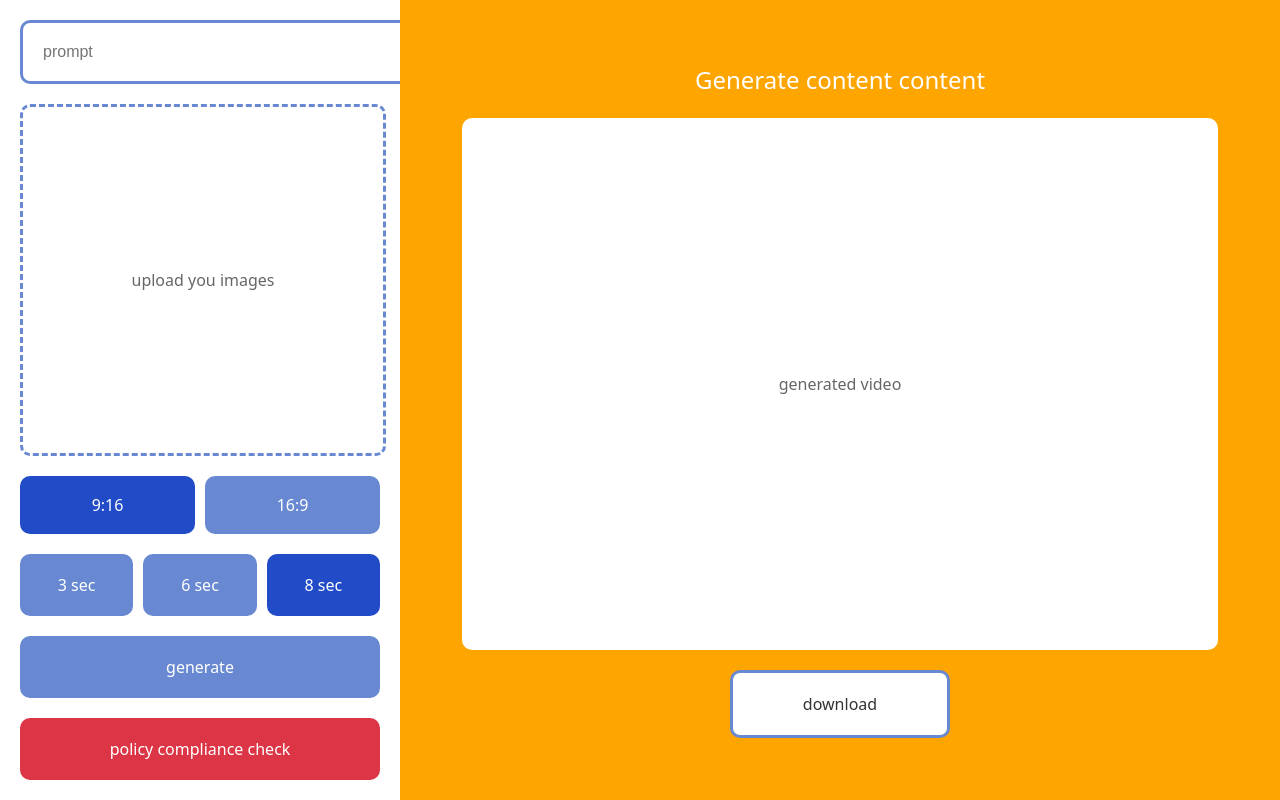
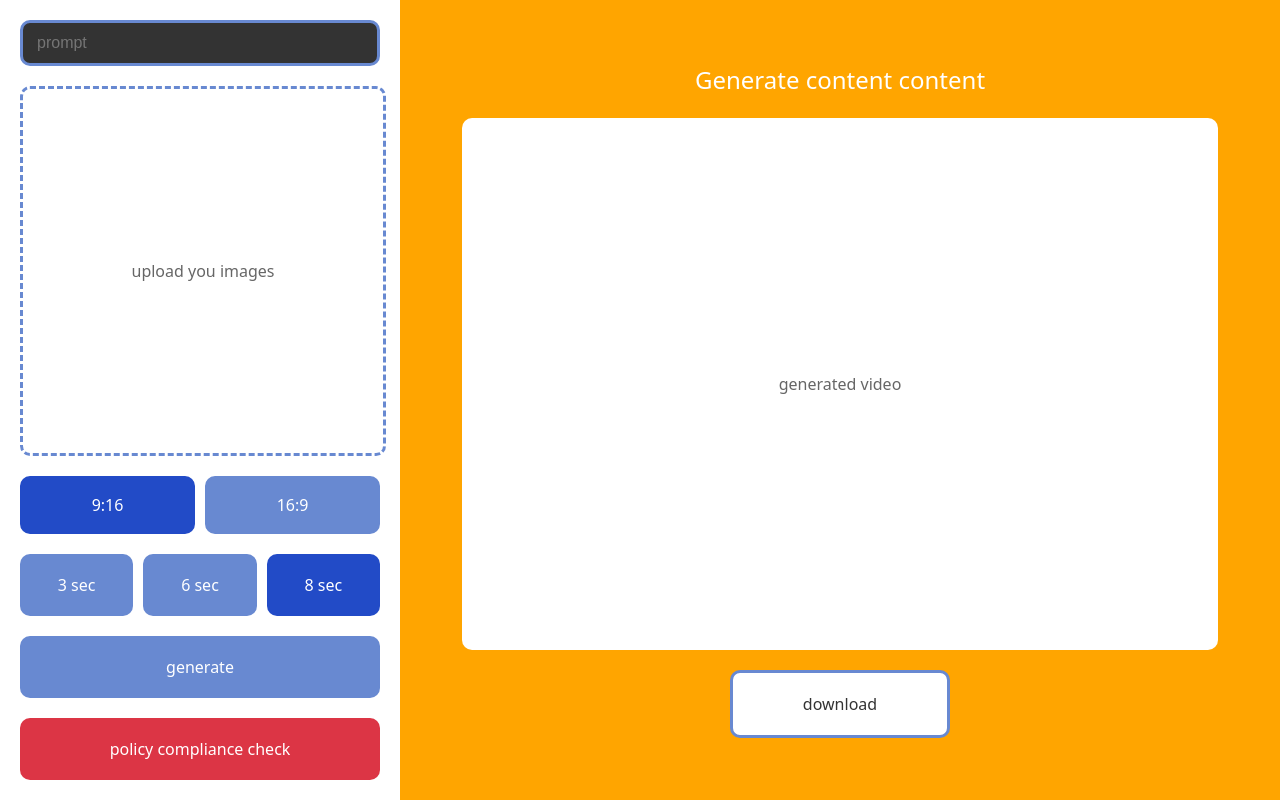
Before and after one commit to Gen346/AI-Growth-strategy-team-10, a React (Vite) app: page /generate in a window 1280 px wide. Built offline with nearby package versions, Linux system fonts and the light colour scheme.

Commit message:
fixed textbox at GenerateContent.tsx

```diff
--- a/src/components/GenerateContent.css
+++ b/src/components/GenerateContent.css
@@ -33,13 +33,16 @@
 
 .prompt-input {
     width: 100%;
-    height: auto;
-    align-items: center;
-    padding: 20px;
+    box-sizing: border-box;
+    height: 48px;
+    padding: 10px 14px;
     margin-bottom: 20px;
     border: 3px solid #6889D1;
     border-radius: 10px;
     font-size: 16px;
+    line-height: 1.2;
+    background-color: #333;
+    color: #fff;
 }
 
 .upload-area {
```
